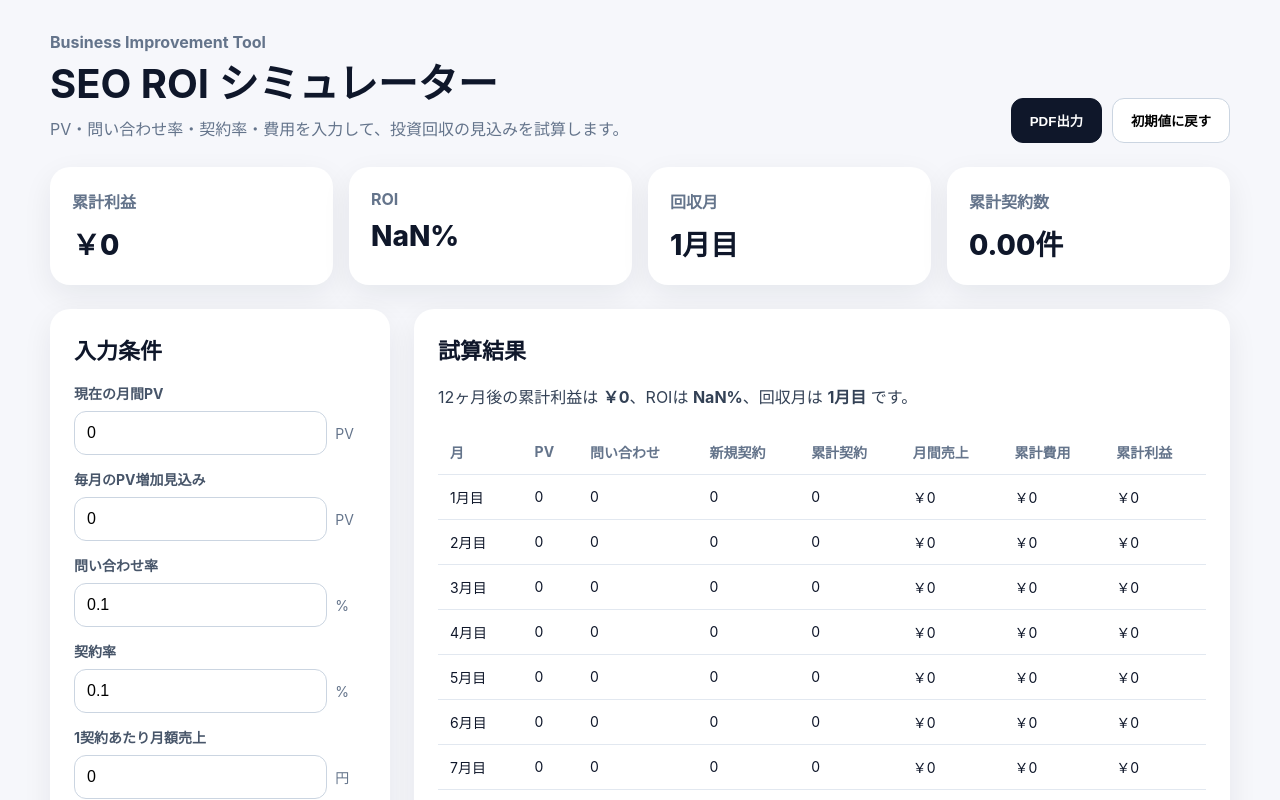
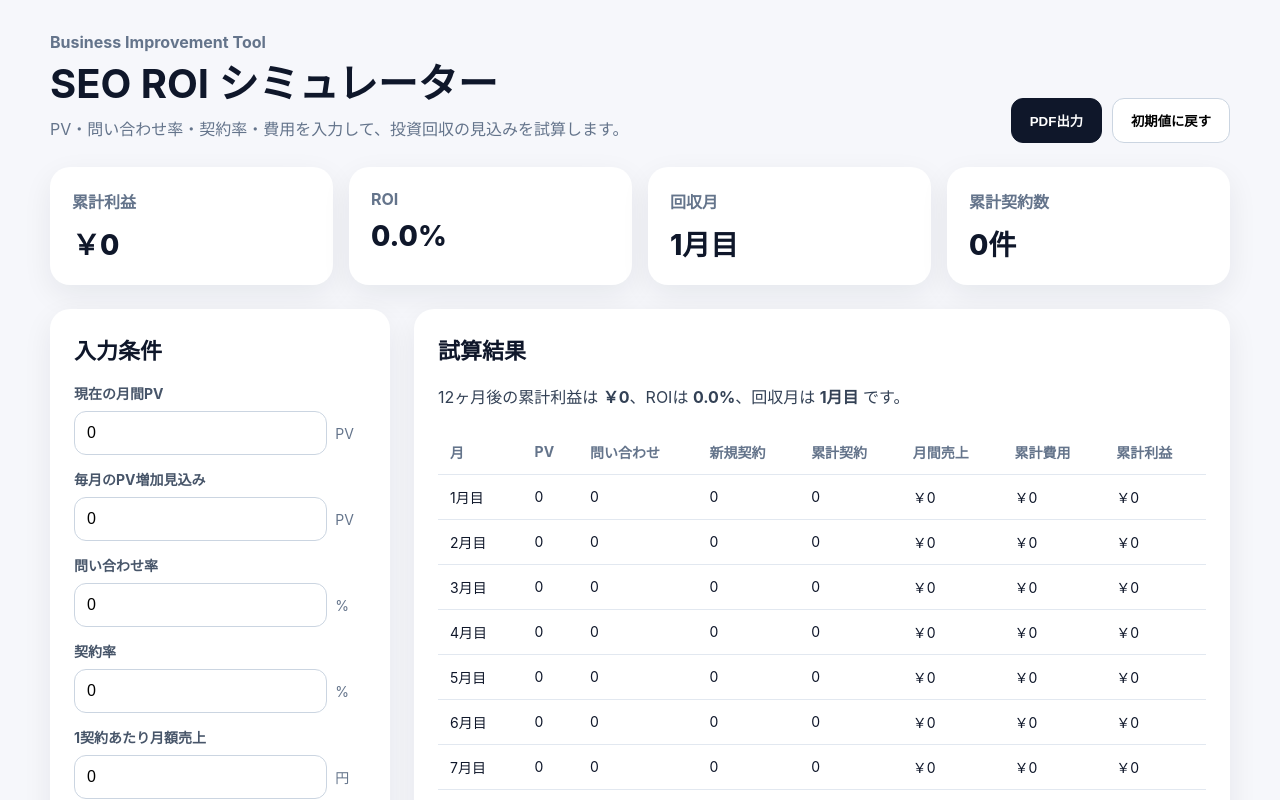
Before and after one commit to eiji21999/seo-roi-simulator, a React (Vite) app: page / in a window 1280 px wide. Shown: the top 800 px of the page. Built offline with nearby package versions, Linux system fonts and the light colour scheme.

Commit message:
Update App.jsx

```diff
--- a/src/App.jsx
+++ b/src/App.jsx
@@ -1,13 +1,13 @@
 import React, { useMemo, useState } from "react";
 
 export default function App() {
-  const [monthlyPv, setMonthlyPv] = useState(0);
-  const [monthlyPvIncrease, setMonthlyPvIncrease] = useState(0);
-  const [inquiryRate, setInquiryRate] = useState(0.1);
-  const [closeRate, setCloseRate] = useState(0.1);
-  const [monthlyRevenuePerContract, setMonthlyRevenuePerContract] = useState(0);
-  const [initialCost, setInitialCost] = useState(0);
-  const [monthlyContentCost, setMonthlyContentCost] = useState(0);
+  const [monthlyPv, setMonthlyPv] = useState("0");
+  const [monthlyPvIncrease, setMonthlyPvIncrease] = useState("0");
+  const [inquiryRate, setInquiryRate] = useState("0");
+  const [closeRate, setCloseRate] = useState("0");
+  const [monthlyRevenuePerContract, setMonthlyRevenuePerContract] = useState("0");
+  const [initialCost, setInitialCost] = useState("0");
+  const [monthlyContentCost, setMonthlyContentCost] = useState("0");
   const [months, setMonths] = useState(12);
 
   const yen = (value) =>
@@ -17,7 +17,32 @@ export default function App() {
       maximumFractionDigits: 0,
     }).format(Number(value) || 0);
 
-  const toNumber = (value) => Number(value) || 0;
+  const comma = (value) =>
+    new Intl.NumberFormat("ja-JP", {
+      maximumFractionDigits: 2,
+    }).format(Number(value) || 0);
+
+  const toNumber = (value) => Number(String(value).replace(/,/g, "")) || 0;
+
+  const formatInputValue = (value) => {
+    const rawValue = String(value).replace(/,/g, "");
+    if (rawValue === "") return "";
+    if (rawValue === ".") return "0.";
+    if (rawValue.endsWith(".")) return comma(rawValue.slice(0, -1)) + ".";
+
+    const parts = rawValue.split(".");
+    const integerPart = parts[0];
+    const decimalPart = parts[1];
+    const formattedInteger = new Intl.NumberFormat("ja-JP").format(Number(integerPart) || 0);
+    return decimalPart !== undefined ? formattedInteger + "." + decimalPart : formattedInteger;
+  };
+
+  const handleNumberChange = (setter) => (event) => {
+    const value = event.target.value.replace(/,/g, "");
+    if (/^[0-9]*[.]?[0-9]*$/.test(value)) {
+      setter(value);
+    }
+  };
 
   const data = useMemo(() => {
     let cumulativeCost = toNumber(initialCost);
@@ -36,7 +61,7 @@ export default function App() {
       const cumulativeProfit = cumulativeRevenue - cumulativeCost;
 
       return {
-        month: `${month}月目`,
+        month: month + "月目",
         pv: Math.round(pv),
         inquiries: Number(inquiries.toFixed(1)),
         newContracts: Number(newContracts.toFixed(2)),
@@ -51,16 +76,16 @@ export default function App() {
 
   const last = data[data.length - 1];
   const paybackMonth = data.find((item) => item.cumulativeProfit >= 0)?.month || "未回収";
-  const roi = last ? ((last.cumulativeRevenue - last.cumulativeCost) / last.cumulativeCost) * 100 : 0;
+  const roi = last && last.cumulativeCost !== 0 ? ((last.cumulativeRevenue - last.cumulativeCost) / last.cumulativeCost) * 100 : 0;
 
   const reset = () => {
-    setMonthlyPv(6500);
-    setMonthlyPvIncrease(500);
-    setInquiryRate(0.35);
-    setCloseRate(8.3);
-    setMonthlyRevenuePerContract(370000);
-    setInitialCost(150000);
-    setMonthlyContentCost(160000);
+    setMonthlyPv("0");
+    setMonthlyPvIncrease("0");
+    setInquiryRate("0");
+    setCloseRate("0");
+    setMonthlyRevenuePerContract("0");
+    setInitialCost("0");
+    setMonthlyContentCost("0");
     setMonths(12);
   };
 
@@ -73,9 +98,10 @@ export default function App() {
       <span style={styles.label}>{label}</span>
       <div style={styles.inputRow}>
         <input
-          type="number"
-          value={value}
-          onChange={(e) => onChange(e.target.value)}
+          type="text"
+          inputMode="decimal"
+          value={formatInputValue(value)}
+          onChange={handleNumberChange(onChange)}
           style={styles.input}
         />
         <span style={styles.suffix}>{suffix}</span>
@@ -100,10 +126,10 @@ export default function App() {
         </header>
 
         <section style={styles.summaryGrid}>
-          <Summary title="累計利益" value={yen(last?.cumulativeProfit)} />
-          <Summary title="ROI" value={`${roi.toFixed(1)}%`} />
+          <Summary title="累計利益" value={yen(last?.cumulativeProfit)} negative={last?.cumulativeProfit < 0} />
+          <Summary title="ROI" value={roi.toFixed(1) + "%"} negative={roi < 0} />
           <Summary title="回収月" value={paybackMonth} />
-          <Summary title="累計契約数" value={`${last?.activeContracts.toFixed(2)}件`} />
+          <Summary title="累計契約数" value={comma(last?.activeContracts) + "件"} />
         </section>
 
         <section style={styles.layout} className="main-layout">
@@ -126,7 +152,7 @@ export default function App() {
           <div style={styles.card}>
             <h2 style={styles.cardTitle}>試算結果</h2>
             <p style={styles.resultLead}>
-              {months}ヶ月後の累計利益は <strong>{yen(last?.cumulativeProfit)}</strong>、ROIは <strong>{roi.toFixed(1)}%</strong>、回収月は <strong>{paybackMonth}</strong> です。
+              {months}ヶ月後の累計利益は <strong style={last?.cumulativeProfit < 0 ? styles.negativeText : undefined}>{yen(last?.cumulativeProfit)}</strong>、ROIは <strong style={roi < 0 ? styles.negativeText : undefined}>{roi.toFixed(1)}%</strong>、回収月は <strong>{paybackMonth}</strong> です。
             </p>
             <div style={styles.tableScroll}>
               <table style={styles.table}>
@@ -146,13 +172,13 @@ export default function App() {
                   {data.map((item) => (
                     <tr key={item.month}>
                       <Td>{item.month}</Td>
-                      <Td>{item.pv.toLocaleString()}</Td>
-                      <Td>{item.inquiries}</Td>
-                      <Td>{item.newContracts}</Td>
-                      <Td>{item.activeContracts}</Td>
+                      <Td>{comma(item.pv)}</Td>
+                      <Td>{comma(item.inquiries)}</Td>
+                      <Td>{comma(item.newContracts)}</Td>
+                      <Td>{comma(item.activeContracts)}</Td>
                       <Td>{yen(item.monthlyRevenue)}</Td>
                       <Td>{yen(item.cumulativeCost)}</Td>
-                      <Td>{yen(item.cumulativeProfit)}</Td>
+                      <Td negative={item.cumulativeProfit < 0}>{yen(item.cumulativeProfit)}</Td>
                     </tr>
                   ))}
                 </tbody>
@@ -165,11 +191,11 @@ export default function App() {
   );
 }
 
-function Summary({ title, value }) {
+function Summary({ title, value, negative = false }) {
   return (
     <div style={styles.summaryCard}>
       <p style={styles.summaryTitle}>{title}</p>
-      <p style={styles.summaryValue}>{value}</p>
+      <p style={{ ...styles.summaryValue, ...(negative ? styles.negativeText : {}) }}>{value}</p>
     </div>
   );
 }
@@ -178,8 +204,8 @@ function Th({ children }) {
   return <th style={styles.th}>{children}</th>;
 }
 
-function Td({ children }) {
-  return <td style={styles.td}>{children}</td>;
+function Td({ children, negative = false }) {
+  return <td style={{ ...styles.td, ...(negative ? styles.negativeText : {}) }}>{children}</td>;
 }
 
 const styles = {
@@ -202,6 +228,7 @@ const styles = {
   summaryCard: { background: "white", borderRadius: 20, padding: 22, boxShadow: "0 10px 30px rgba(15, 23, 42, 0.07)" },
   summaryTitle: { margin: 0, color: "#64748b", fontWeight: 700 },
   summaryValue: { margin: "10px 0 0", fontSize: "clamp(22px, 5vw, 28px)", fontWeight: 800 },
+  negativeText: { color: "#9f1239", fontWeight: 800 },
   layout: { display: "grid", gridTemplateColumns: "340px 1fr", gap: 24, alignItems: "start" },
   card: { background: "white", borderRadius: 20, padding: 24, boxShadow: "0 10px 30px rgba(15, 23, 42, 0.07)", overflowX: "auto" },
   cardTitle: { margin: "0 0 18px", fontSize: 22 },
```
